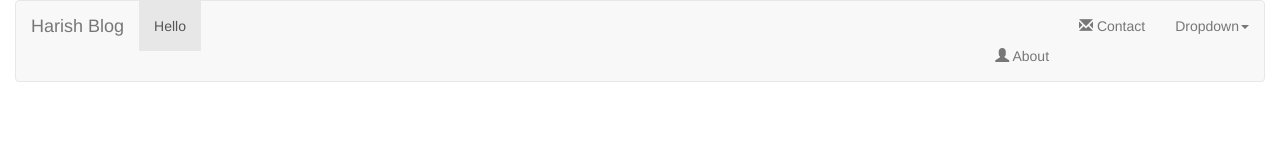
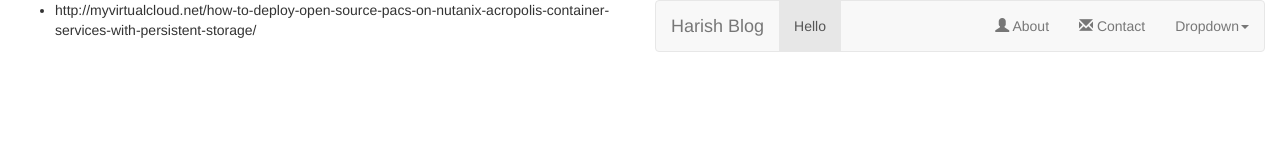
Before and after one commit to vharish85/vharish85.github.io, a plain HTML site: page index.html in a window 1280 px wide. Drawn offline with nearby package versions, Linux system fonts and the light colour scheme.

Commit message:
Update index.html

```diff
--- a/index.html
+++ b/index.html
@@ -10,7 +10,15 @@
 <body>
   <div class="container-fluid">
 	<div class="row">
-		<div class="col-md-12">
+<div class="col-md-6">
+<ul>
+<li>
+http://myvirtualcloud.net/how-to-deploy-open-source-pacs-on-nutanix-acropolis-container-services-with-persistent-storage/
+</li>
+
+</ul>
+</div>
+		<div class="col-md-6">
 			<nav class="navbar navbar-default" role="navigation">
 				<div class="navbar-header">
 
@@ -25,7 +33,7 @@
 							<a href="#">Hello</a>
 						</li>
 
-					<a href =https://drive.google.com/file/d/0B0Jp9eecR2sFNm5zWjJURVJ6RkRtMHhmNFlpSEFOc011MFRJ/view/>
+
 
 					</ul>
 
```
